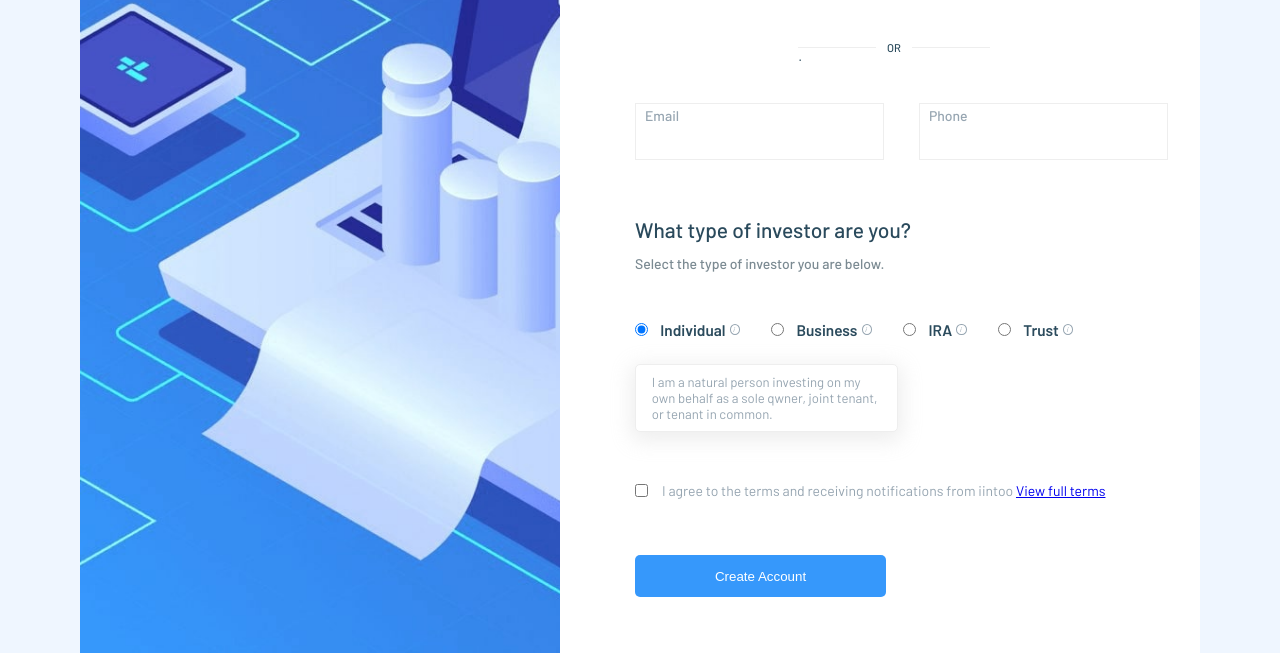
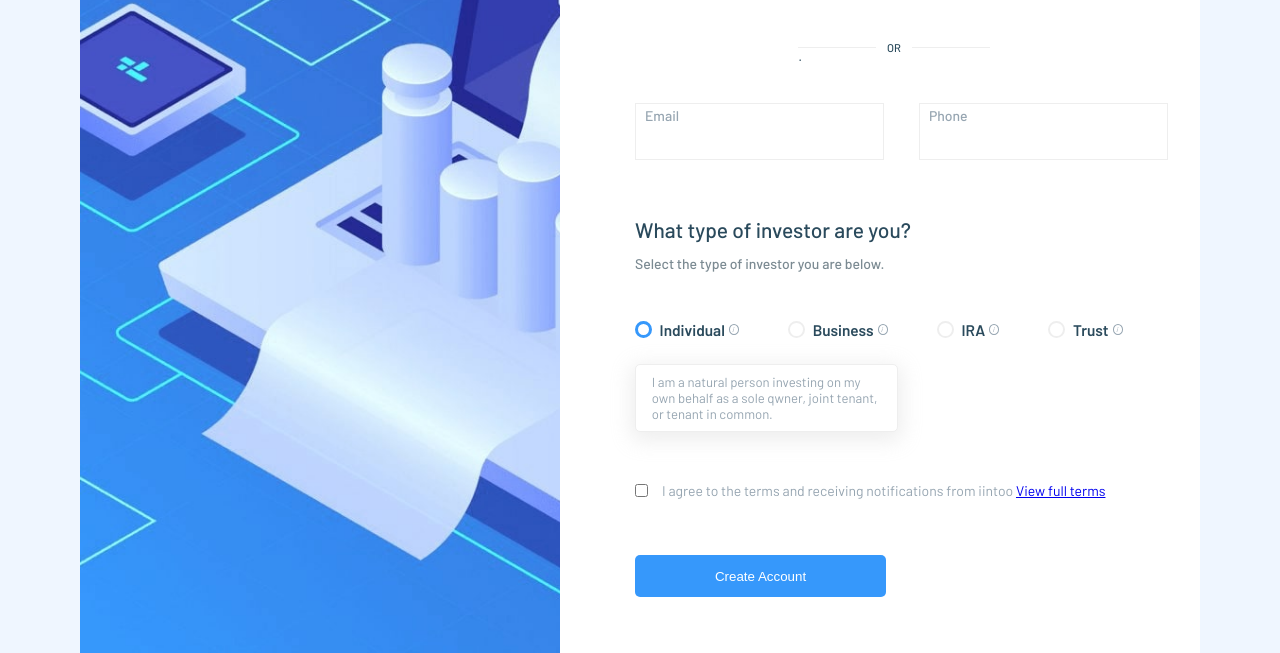
Before and after one commit to webcodingby/JSLearn, a plain HTML site: page WebCore/Block-1.1/index.html in a window 1280 px wide. Shown: the part 292-945 px from the top of the page. Drawn offline with Linux system fonts and the light colour scheme.

Commit message:
radio_input

```diff
--- a/WebCore/Block-1.1/index.html
+++ b/WebCore/Block-1.1/index.html
@@ -50,6 +50,7 @@
         <div class="radio">
           <label for="individual" class="radio__label">
             <input class="radio__input" id="individual" name="radio" type="radio" checked>
+            <span class="radio__box"></span>
             <span class="radio__text--info">Individual</span>
             <i class="info">i</i>
           </label>
@@ -57,6 +58,7 @@
 
           <label for="business" class="radio__label">
             <input class="radio__input" id="business" name="radio" type="radio">
+            <span class="radio__box"></span>
             <span class="radio__text--info">Business </span>
             <i class="info">i</i>
           </label>
@@ -64,6 +66,7 @@
 
           <label for="ira" class="radio__label">
             <input class="radio__input" id="ira" name="radio" type="radio">
+            <span class="radio__box"></span>
             <span class="radio__text--info">IRA</span>
             <i class="info">i</i>
           </label>
@@ -71,6 +74,7 @@
 
           <label for="trust" class="radio__label">
             <input class="radio__input" id="trust" name="radio" type="radio">
+            <span class="radio__box"></span>
             <span class="radio__text--info">Trust </span>
             <i class="info">i</i>
           </label>
--- a/WebCore/Block-1.1/style.css
+++ b/WebCore/Block-1.1/style.css
@@ -181,11 +181,32 @@ form {
 .radio__label {
   display: flex;
   align-items: center;
-  margin-right: 2.25em;
+  margin-right: 3.5em;
+}
+
+.radio__input{
+  position: absolute;
+  -webkit-appearance: none;
+  -moz-appearance: none;
+  appearance: none;
+}
+
+.radio__box{
+  position: absolute;
+  width: 1.2em;
+  height: 1.2em;
+  padding-left: -1.6em;
+  background-color:transparent;
+  border: 2px solid #EEEEEE;
+  border-radius: 50%;
+}
+
+.radio__input:checked + .radio__box {
+  border: 3px solid #3698FB;
 }
 
 .radio__text--info {
-  margin-left: 0.8em;
+  padding-left: 1.6em;
   font-weight: 600;
   font-size: 1.1em;
 }
```
